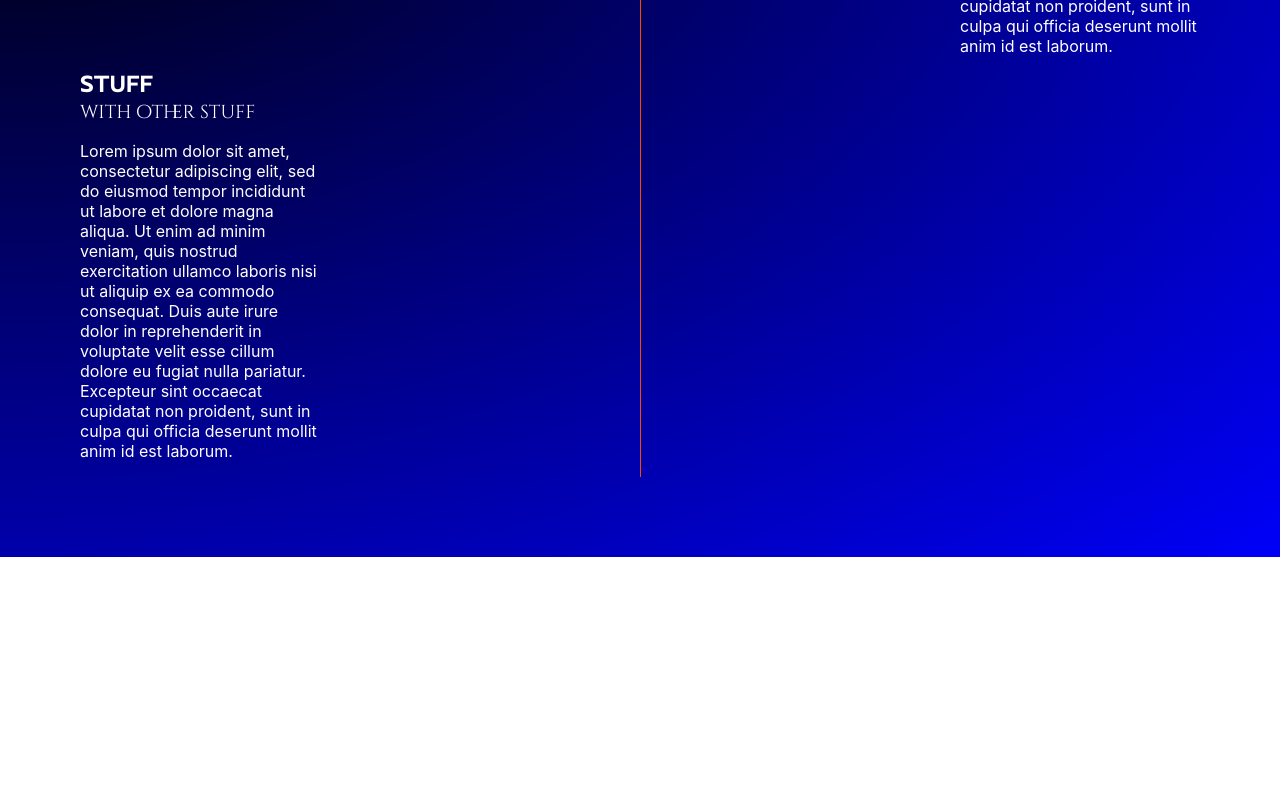
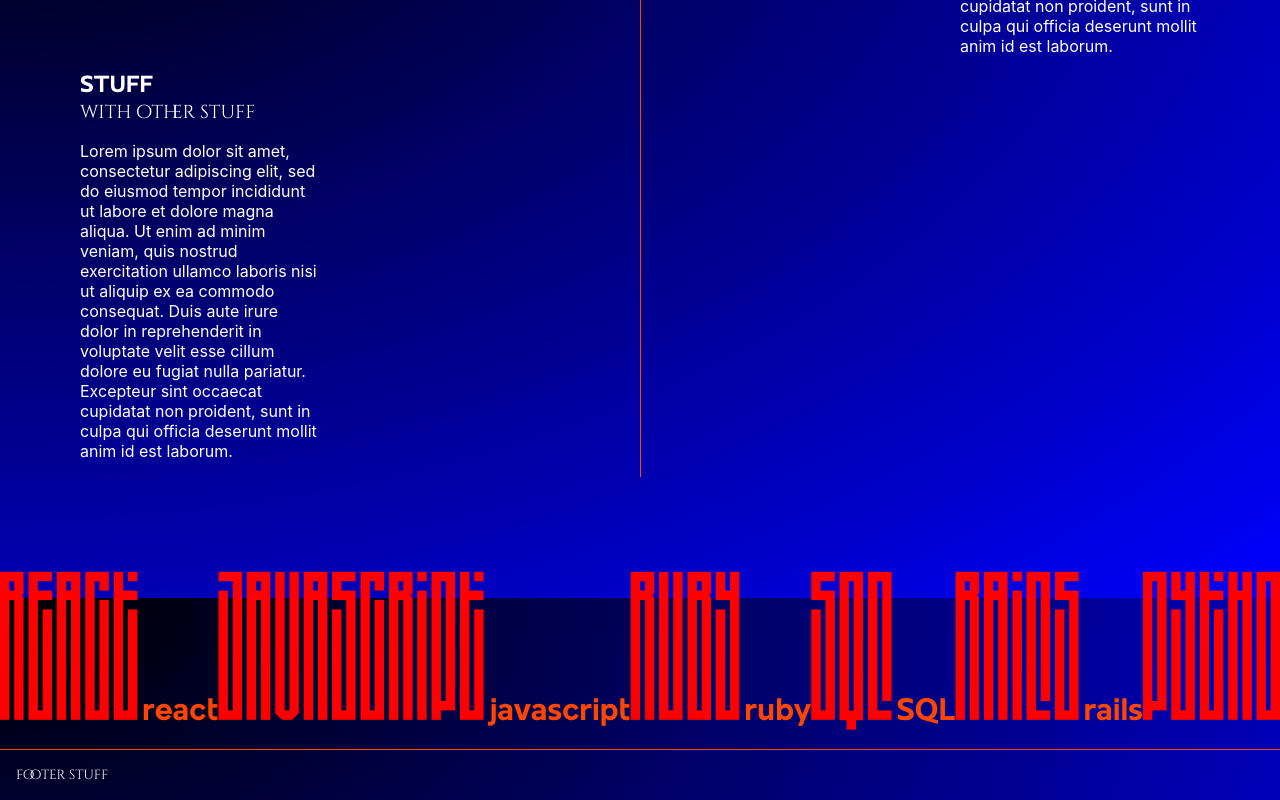
Before and after one commit to Jwatkins1138/personal-site, a React (Create React App) app: page / in a window 1280 px wide. Shown: the part 2602-3402 px from the top of the page. Before the commit the page ends 3159 px from the top, so only its background shows below. Built offline with nearby package versions, Linux system fonts and the light colour scheme.

Commit message:
initial footer and ticker styles

```diff
--- a/src/App.js
+++ b/src/App.js
@@ -1,11 +1,15 @@
 import Header from './components/Header'
 import Main from './components/Main'
+import Ticker from './components/Ticker'
+import Footer from './components/Footer'
 
 function App() {
   return (
     <div className="App">
      <Header />
      <Main />
+     <Ticker />
+     <Footer />
     </div>
   );
 }
--- /dev/null
+++ b/src/components/Footer.js
@@ -0,0 +1,9 @@
+const Footer = () => {
+  return (
+    <footer className='foot'>
+      <h5>footer stuff</h5>
+    </footer>
+  )
+}
+
+export default Footer;
--- /dev/null
+++ b/src/components/Ticker.js
@@ -0,0 +1,22 @@
+const Ticker = () => {
+
+  const skills = ['react', 'javascript', 'ruby', 'SQL', 'rails', 'python', 'postgreSQL'];
+  const drawTicker = (item) => {
+    return (
+      <div className='ticker-item'>
+        <span className='big'>{item}</span>
+        <span className='medium'>{item}</span>
+      </div>
+    )
+  };
+
+  return (
+    <footer className='ticker'>
+      {skills.map((item) => {
+        return drawTicker(item);
+      })}
+    </footer>
+  )
+}
+
+export default Ticker;
--- a/src/index.css
+++ b/src/index.css
@@ -110,6 +110,12 @@ h5 {
   font-family: 'jag';
   font-size: larger;
   color: red;
+}
+
+.medium {
+  font-family: 'mollen';
+  font-size: xx-large;
+  color: orangered;
 }
 
 .sub-title {
@@ -252,3 +258,17 @@ tr:hover {
   height: 20em;
   background: linear-gradient(rgb(0, 0, 0), rgb(0, 0, 0, 0));
 }
+
+.ticker {
+  display: flex;
+  overflow-x: hidden;
+}
+
+.ticker-item {
+}
+
+.foot {
+  display: flex;
+  border-top: 1px solid orangered;
+  padding: 1em;
+}
```
